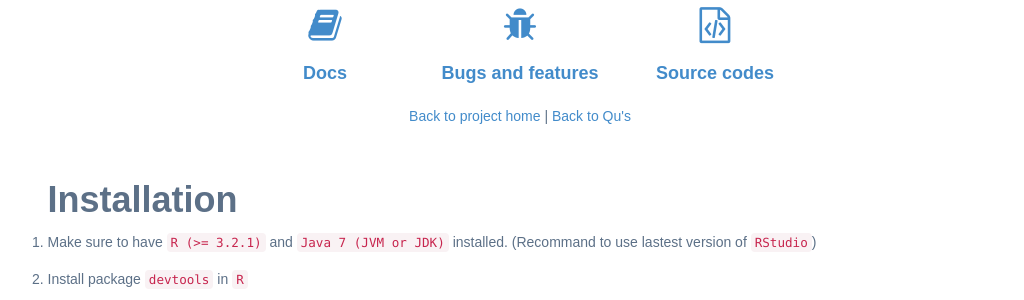
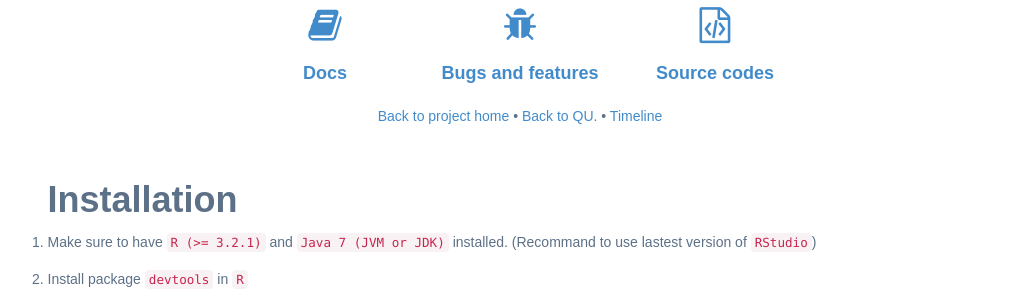
Before and after one commit to qutang/mhealth-visualizer-r, a Jekyll site: the page built from index.md, in a window 1280 px wide. Shown: the part 248-548 px from the top of the page, without its empty margins (120-1144 px from the left). Built offline with Jekyll 4.4.1, drawn with Linux system fonts in a browser that asks for light colours; nearby versions of some CDN libraries; Markdown is read by kramdown in place of the engine named in the settings.

```diff
--- a/_layouts/launch.html
+++ b/_layouts/launch.html
@@ -24,7 +24,9 @@ css:
                 <h4 class="col-lg-2"><a href="{{ page.bug-url }}"><i class="fa fa-bug fa-2x"></i><br><br>Bugs and features</a></h4>
                 <h4 class="col-lg-2"><a href="{{ page.code-url }}"><i class="fa fa-file-code-o fa-2x"></i><br><br>Source codes</a></h4>
                 </div>
-                <p><a href="{{ "/" | prepend: site.baseurl }}">Back to project home</a> | <a href="/">Back to Qu's</a></p>
+                <p><a href="{{ "/" | prepend: site.baseurl }}">Back to project home</a>
+                &bull; <a href="/">Back to QU.</a>
+                &bull; <a href="/mhealthformat-support-r-update">Timeline</a></p>
             </div>
         </div><!-- /row -->
     </div> <!-- /container -->
```
